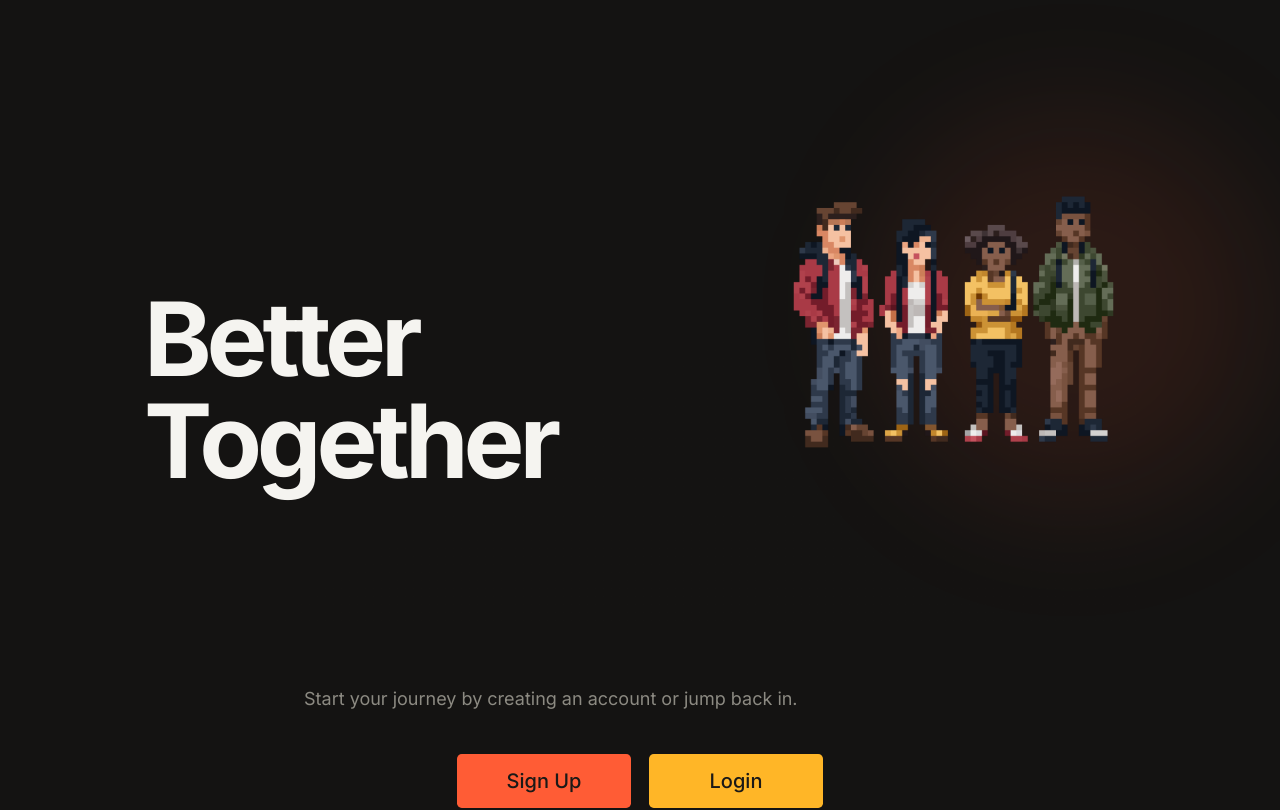
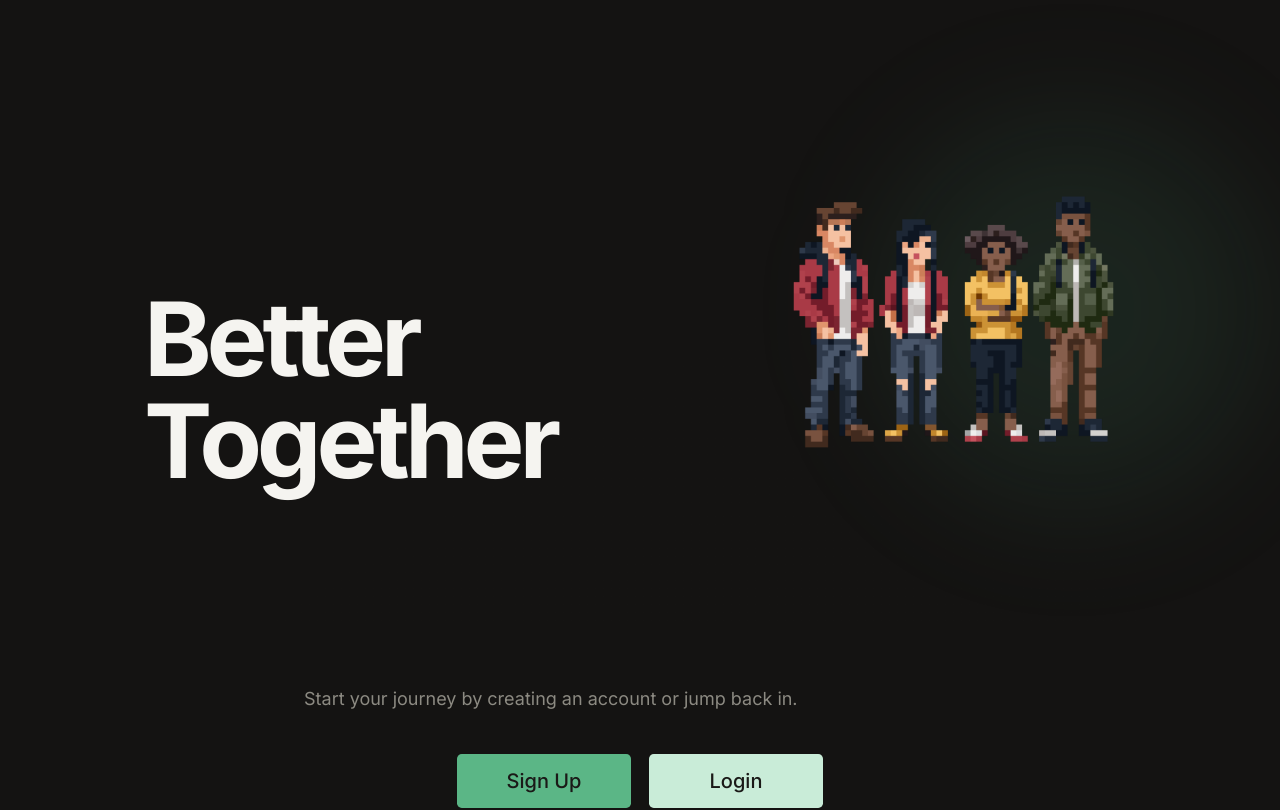
Before and after one commit to joshuademarco/sopra-fs26-group-08-client, a Next.js app: page / in a window 1280 px wide. Shown: the top 810 px of the page. Built offline with nearby package versions, Linux system fonts and the light colour scheme.

Commit message:
changed color palette

```diff
--- a/app/globals.css
+++ b/app/globals.css
@@ -56,13 +56,13 @@
     --card-foreground: #2e2d2a;
     --popover: #e8e6df;
     --popover-foreground: #1a1917;
-    --primary: #ff5c35;
-    --primary-foreground: #f5f4f0;
-    --secondary: #ffb627;
+    --primary: #66cc99;
+    --primary-foreground: #1a1917;
+    --secondary: #e6fff1;
     --secondary-foreground: #1a1917;
     --muted: #e8e6df;
     --muted-foreground: #5c5a54;
-    --accent: #00e5a0;
+    --accent: #cfffe2;
     --accent-foreground: #1a1917;
     --destructive: #ff3b6e;
     --border: #c9c7be;
@@ -91,13 +91,13 @@
     --card-foreground: #f5f4f0;
     --popover: #272521;
     --popover-foreground: #f5f4f0;
-    --primary: #ff5c35;
+    --primary: #5bb686;
     --primary-foreground: #1a1917;
-    --secondary: #ffb627;
+    --secondary: #c9ecd8;
     --secondary-foreground: #1a1917;
     --muted: #272521;
     --muted-foreground: #8c8a82;
-    --accent: #00e5a0;
+    --accent: #cfffe2;
     --accent-foreground: #1a1917;
     --destructive: #ff3b6e;
     --border: #302e2b;
@@ -110,7 +110,7 @@
     --chart-5: #c026d3;
     --sidebar: #1e1d1b;
     --sidebar-foreground: #f5f4f0;
-    --sidebar-primary: #ff5c35;
+    --sidebar-primary: #5bb686;
     --sidebar-primary-foreground: #1a1917;
     --sidebar-accent: #272521;
     --sidebar-accent-foreground: #f5f4f0;
```
